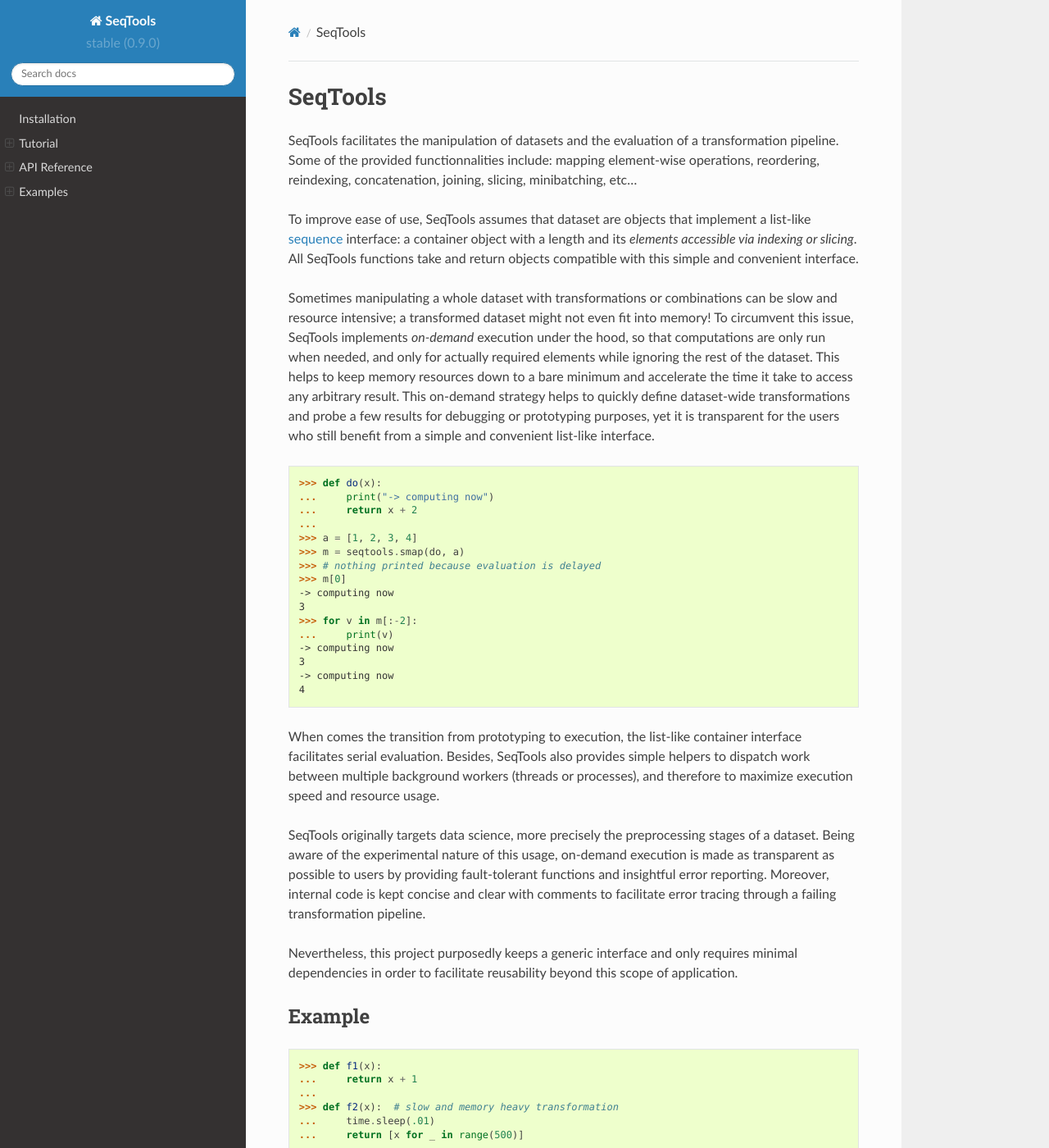
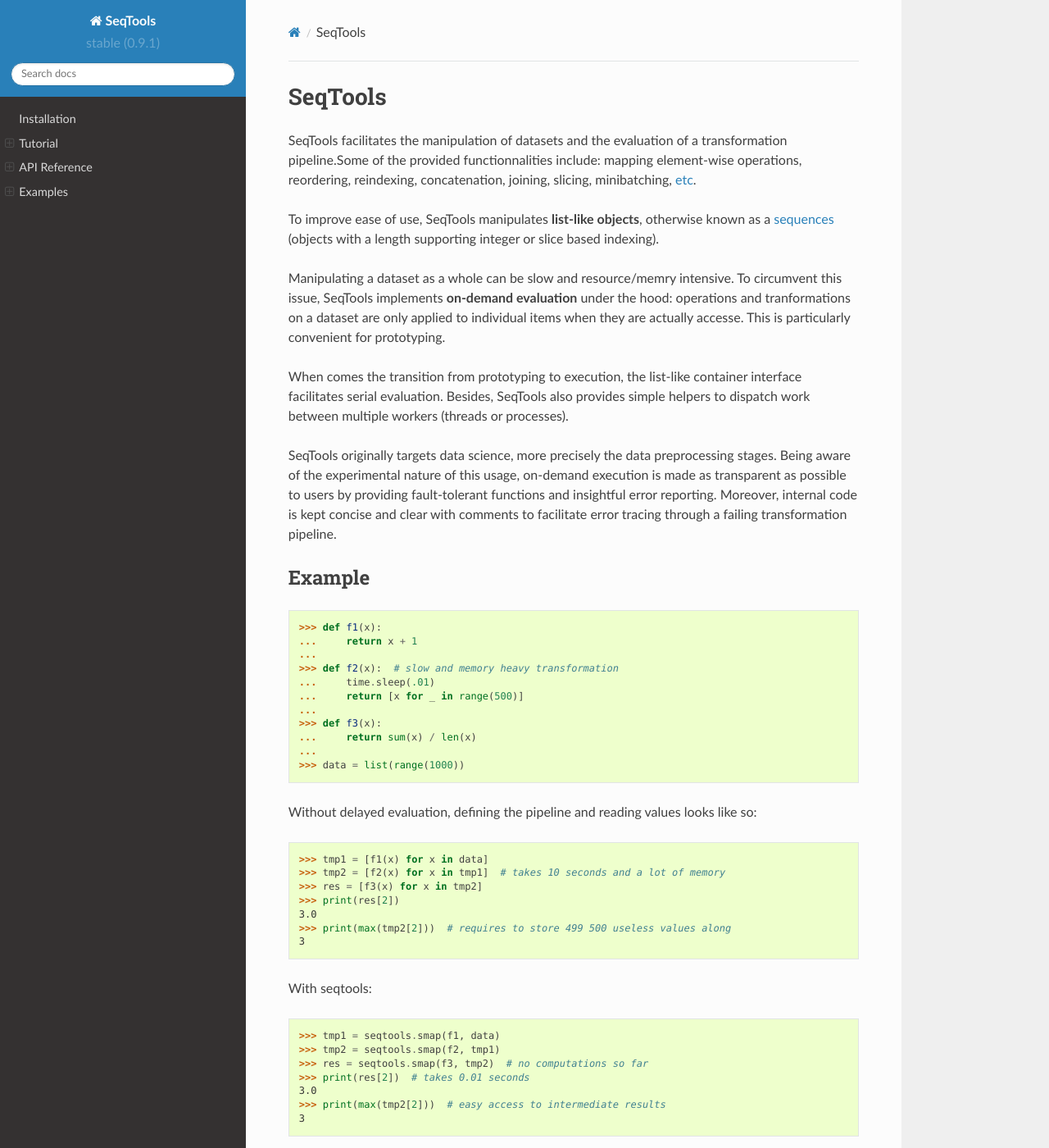
Before and after one commit to nlgranger/SeqTools, a Sphinx documentation site: the page built from docs/index.rst, in a window 1280 px wide and 1400 px high. Shown: the whole window at 82% size. Built offline with Sphinx 7.4.7 and the Read the Docs theme 2.0.0, drawn with Linux system fonts in a browser that asks for light colours.

Commit message:
doc updates and improvements

```diff
--- a/docs/index.rst
+++ b/docs/index.rst
@@ -17,59 +17,30 @@
 
 
 SeqTools facilitates the manipulation of datasets and the evaluation of a
-transformation pipeline. Some of the provided functionnalities include: mapping
+transformation pipeline.Some of the provided functionnalities include: mapping
 element-wise operations, reordering, reindexing, concatenation, joining,
-slicing, minibatching, etc...
+slicing, minibatching, :ref:`etc <API Reference>`.
 
-To improve ease of use, SeqTools assumes that dataset are objects that implement
-a list-like `sequence <https://docs.python.org/3/glossary.html#term-sequence>`_
-interface: a container object with a length and its *elements accessible via
-indexing or slicing*. All SeqTools functions take and return objects compatible
-with this simple and convenient interface.
+To improve ease of use, SeqTools manipulates **list-like objects**, otherwise
+known as a `sequences <https://docs.python.org/3/glossary.html#term-sequence>`_
+(objects with a length supporting integer or slice based indexing).
 
-Sometimes manipulating a whole dataset with transformations or combinations can
-be slow and resource intensive; a transformed dataset might not even fit into
-memory! To circumvent this issue, SeqTools implements *on-demand* execution
-under the hood, so that computations are only run when needed, and only for
-actually required elements while ignoring the rest of the dataset. This helps to
-keep memory resources down to a bare minimum and accelerate the time it take to
-access any arbitrary result. This on-demand strategy helps to quickly define
-dataset-wide transformations and probe a few results for debugging or
-prototyping purposes, yet it is transparent for the users who still benefit from
-a simple and convenient list-like interface.
-
->>> def do(x):
-...     print("-> computing now")
-...     return x + 2
-...
->>> a = [1, 2, 3, 4]
->>> m = seqtools.smap(do, a)
->>> # nothing printed because evaluation is delayed
->>> m[0]
--> computing now
-3
->>> for v in m[:-2]:
-...     print(v)
--> computing now
-3
--> computing now
-4
+Manipulating a dataset as a whole can be slow and resource/memry intensive. To
+circumvent this issue, SeqTools implements **on-demand evaluation** under the
+hood: operations and tranformations on a dataset are only applied to individual
+items when they are actually accesse. This is particularly convenient for
+prototyping.
 
 When comes the transition from prototyping to execution, the list-like container
 interface facilitates serial evaluation. Besides, SeqTools also provides simple
-helpers to dispatch work between multiple background workers (threads or
-processes), and therefore to maximize execution speed and resource usage.
+helpers to dispatch work between multiple workers (threads or processes).
 
-SeqTools originally targets data science, more precisely the preprocessing
-stages of a dataset. Being aware of the experimental nature of this usage,
+SeqTools originally targets data science, more precisely the data preprocessing
+stages. Being aware of the experimental nature of this usage,
 on-demand execution is made as transparent as possible to users by providing
 fault-tolerant functions and insightful error reporting. Moreover, internal code
 is kept concise and clear with comments to facilitate error tracing through a
 failing transformation pipeline.
-
-Nevertheless, this project purposedly keeps a generic interface and only
-requires minimal dependencies in order to facilitate reusability beyond this
-scope of application.
 
 
 Example
--- a/docs/reference.rst
+++ b/docs/reference.rst
@@ -21,6 +21,8 @@
    interleave
    cycle
    repeat
+   switch
+   case
    batch
    unbatch
    split
@@ -53,6 +55,8 @@
 .. autofunction:: batch
 .. autofunction:: unbatch
 .. autofunction:: split
+.. autofunction:: switch
+.. autofunction:: case
 
 
 Evaluation and buffering
--- a/seqtools/__init__.py
+++ b/seqtools/__init__.py
@@ -20,7 +20,8 @@
 from .evaluation import prefetch, eager_iter
 from .errors import EvaluationError, seterr
 from .buffering import add_cache, load_buffers
-from .indexing import arange, gather, take, reindex, cycle, interleave, repeat
+from .indexing import arange, case, gather, take, reindex, cycle, interleave, \
+    repeat, switch
 from .mapping import smap, starmap
 from .serialization import SerializableFunc
 from .shape import collate, concatenate, batch, unbatch, split
@@ -30,6 +31,7 @@
     'prefetch', 'eager_iter',
     'EvaluationError', 'seterr',
     'add_cache', 'load_buffers',
-    'arange', 'gather', 'take', 'reindex', 'cycle', 'interleave', 'repeat',
+    'arange', 'case', 'gather', 'take', 'reindex', 'cycle', 'interleave',
+    'repeat', 'switch',
     'smap', 'starmap',
     'collate', 'concatenate', 'batch', 'unbatch', 'split']
--- a/version.py
+++ b/version.py
@@ -4,7 +4,7 @@
 
 
 # This line is updated automatically
-version = "0.9.0"
+version = "0.9.1"
 
 # If we are in the repo, the following script will update the version
 # number and update this file, otherwise, we are probably in the source
```
Also changed, not shown: README.rst (+14 -42 lines), setup.cfg (+8 -8 lines), docs/examples/fast_minibatch_sampling.ipynb, docs/examples/preprocessing_pipeline.ipynb, 1 other file.
